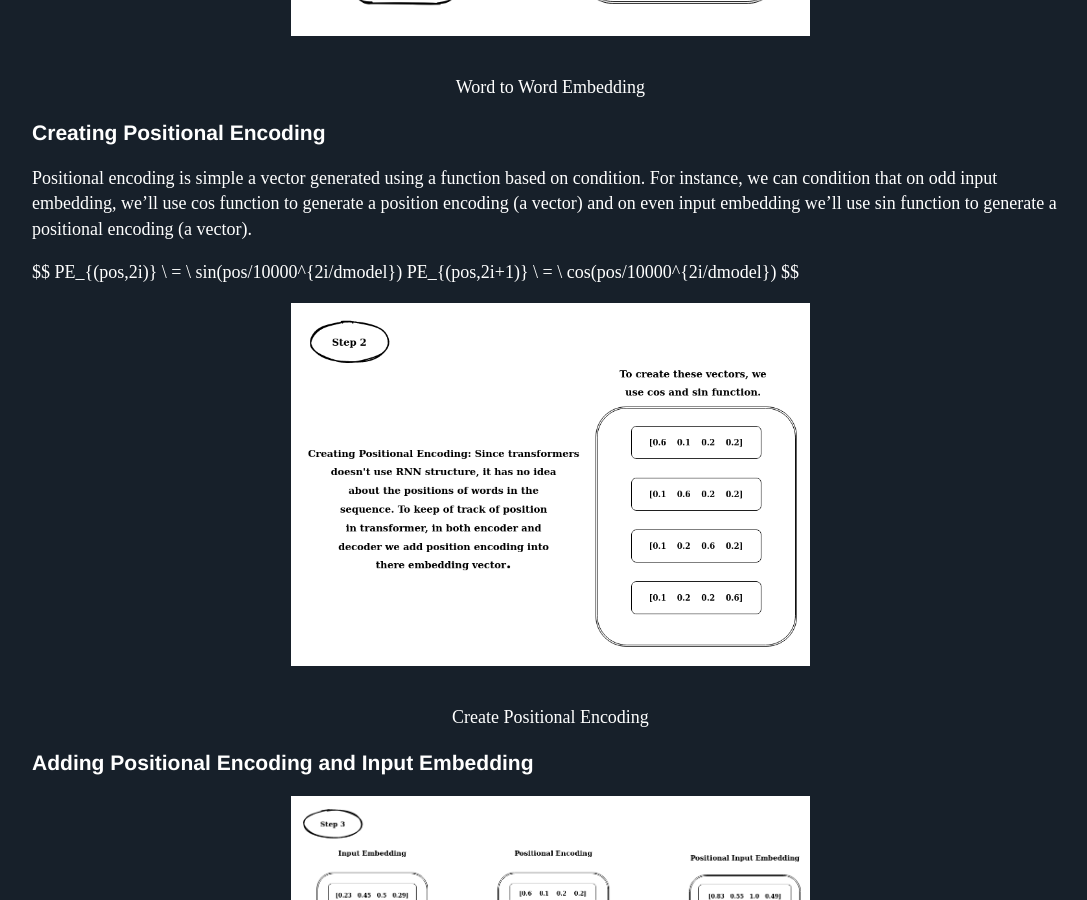
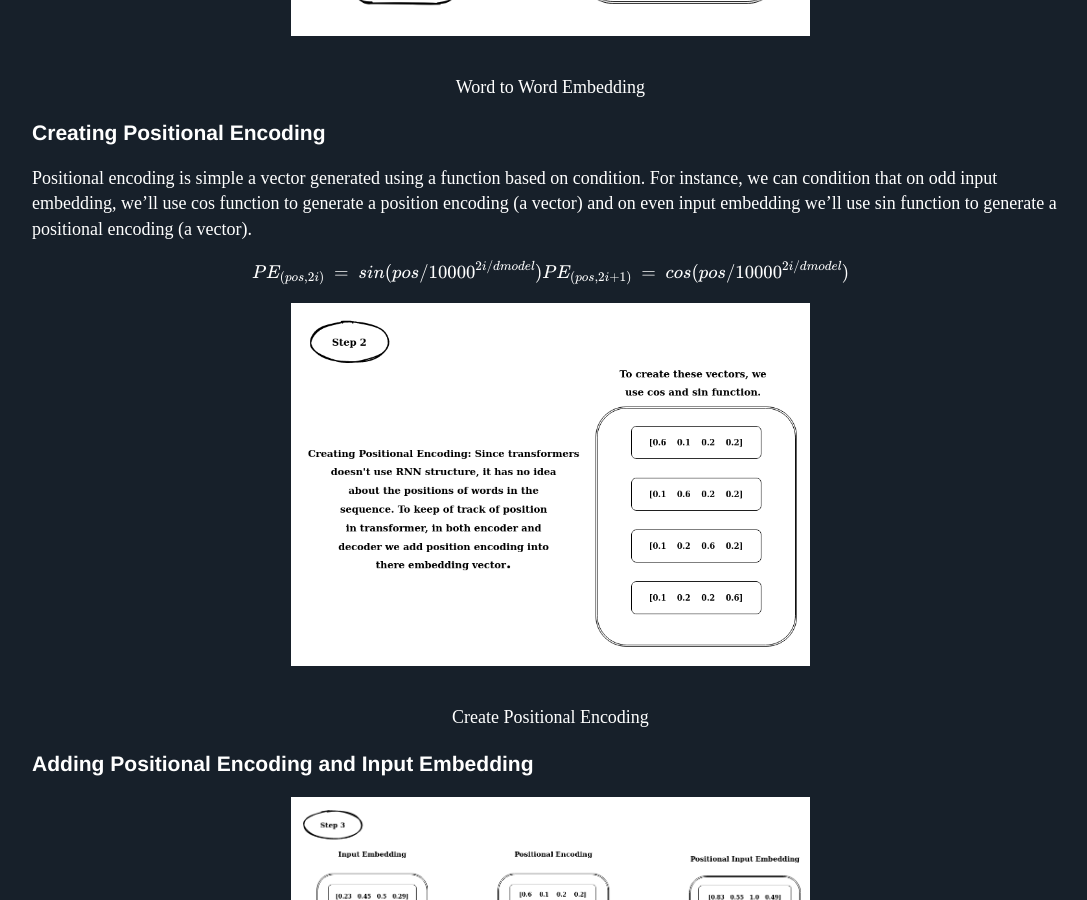
Before and after one commit to Mayurji/mayurji.github.io, a Jekyll site: the page built from _deep-learning/transformers.md, in a window 1280 px wide and 900 px high, scrolled down 2949 px. Shown: the whole window, without its empty margins (32-1119 px from the left). Built offline with Jekyll 4.4.1, drawn with Linux system fonts in a browser that asks for light colours; nearby versions of some CDN libraries; formulas are drawn with MathJax 3; comment, search, counter and statistics services are not loaded.

Commit message:
Update transformers.md

```diff
--- a/_deep-learning/transformers.md
+++ b/_deep-learning/transformers.md
@@ -4,8 +4,10 @@
 description: An attempt to understand transformers
 date:   2021-03-28 13:43:52 +0530
 ---
-## Transformers — Visual Guide
-### An attempt to understand transformers
+{% include mathjax.html %}
+
+<center><h2>Transformers — Visual Guide</h2></center>
+<center><h3>An attempt to understand transformers</h3></center>
 
 <center>
 <img src="{{site.url}}/assets/images/transformer/arseny-togulev-4YoINz4XvnQ-unsplash.jpg" style="zoom: 5%; background-color:#DCDCDC;"  width="75%" height=auto/><br>
```
